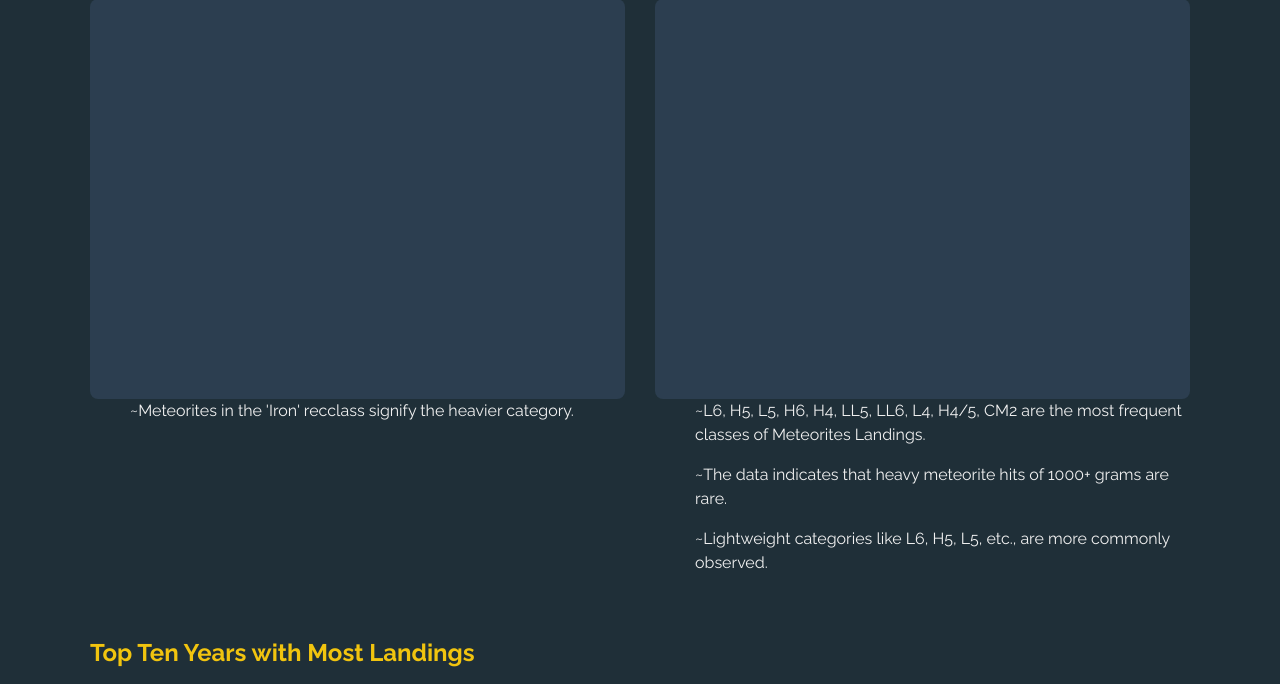
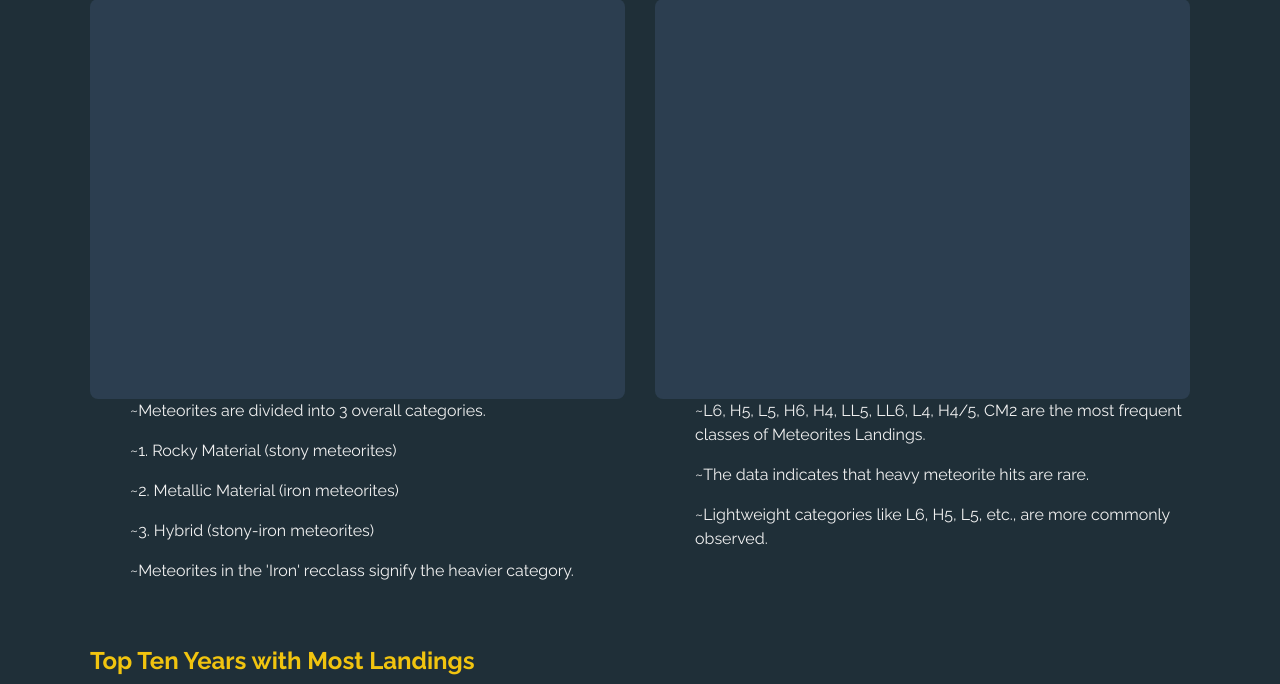
Before and after one commit to agostinger/Project3-Meteorite-Landings, a Flask app: page /moreinfo in a window 1280 px wide. Shown: the part 259-943 px from the top of the page. Run offline with Flask 3, Linux system fonts and the light colour scheme; some libraries are stand-ins or nearby versions.

Commit message:
updates to templates

```diff
--- a/templates/moreinfo.html
+++ b/templates/moreinfo.html
@@ -110,12 +110,16 @@
         <section class="row mt-4">
             <div class="col-lg-6">
                 <div id="bubbleTotalMass"></div>
+                <ul> ~Meteorites are divided into 3 overall categories.</ul>
+                <ul> ~1. Rocky Material (stony meteorites)</ul>
+                <ul> ~2. Metallic Material (iron meteorites)</ul>
+                <ul> ~3. Hybrid (stony-iron meteorites)</ul>
                 <ul> ~Meteorites in the 'Iron' recclass signify the heavier category.</ul>
             </div>
             <div class="col-lg-6">
                 <div id="bubbleCount"></div>
                 <ul>~L6, H5, L5, H6, H4, LL5, LL6, L4, H4/5, CM2 are the most frequent classes of Meteorites Landings.</ul>
-                <ul>~The data indicates that heavy meteorite hits of 1000+ grams are rare.</ul>
+                <ul>~The data indicates that heavy meteorite hits are rare.</ul>
                 <ul>~Lightweight categories like L6, H5, L5, etc., are more commonly observed.</ul>
 
             </div>
```
Also changed, not shown: static/js/moreinfo.js (+3 -5 lines).
